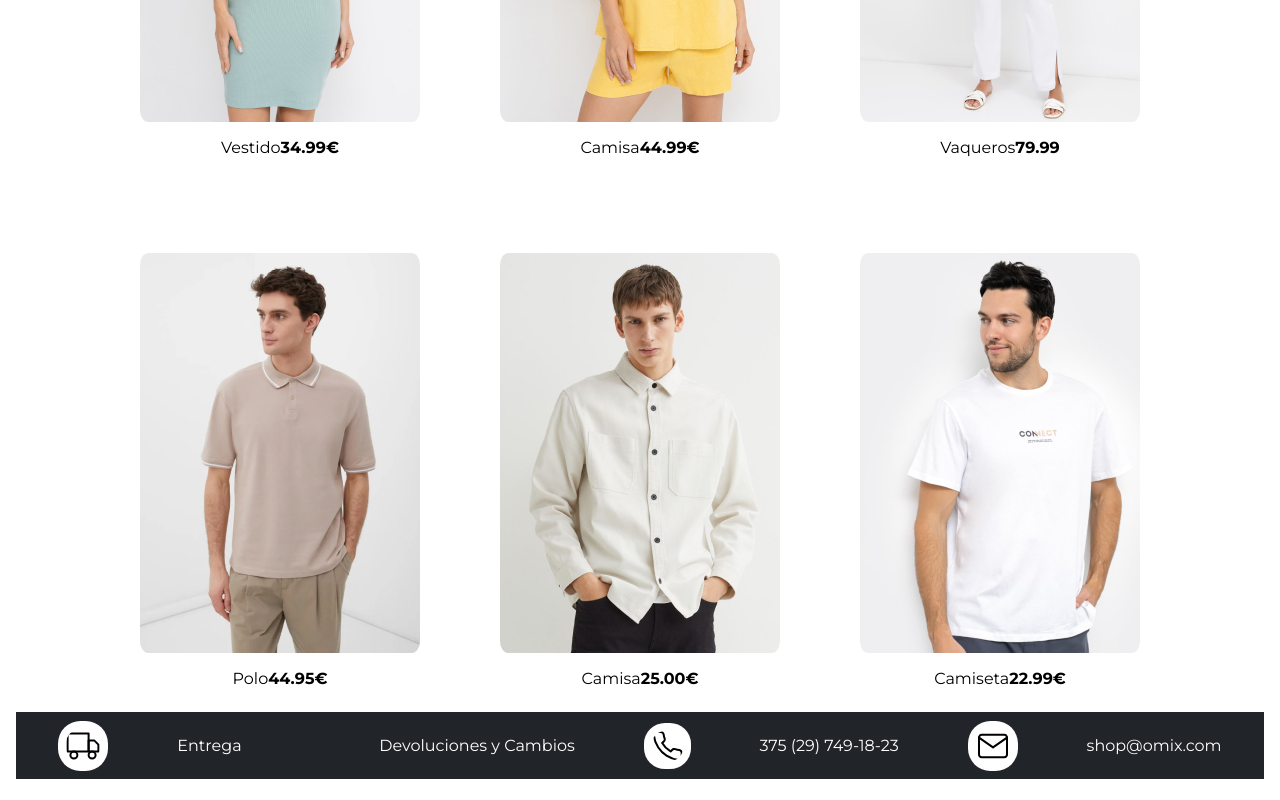
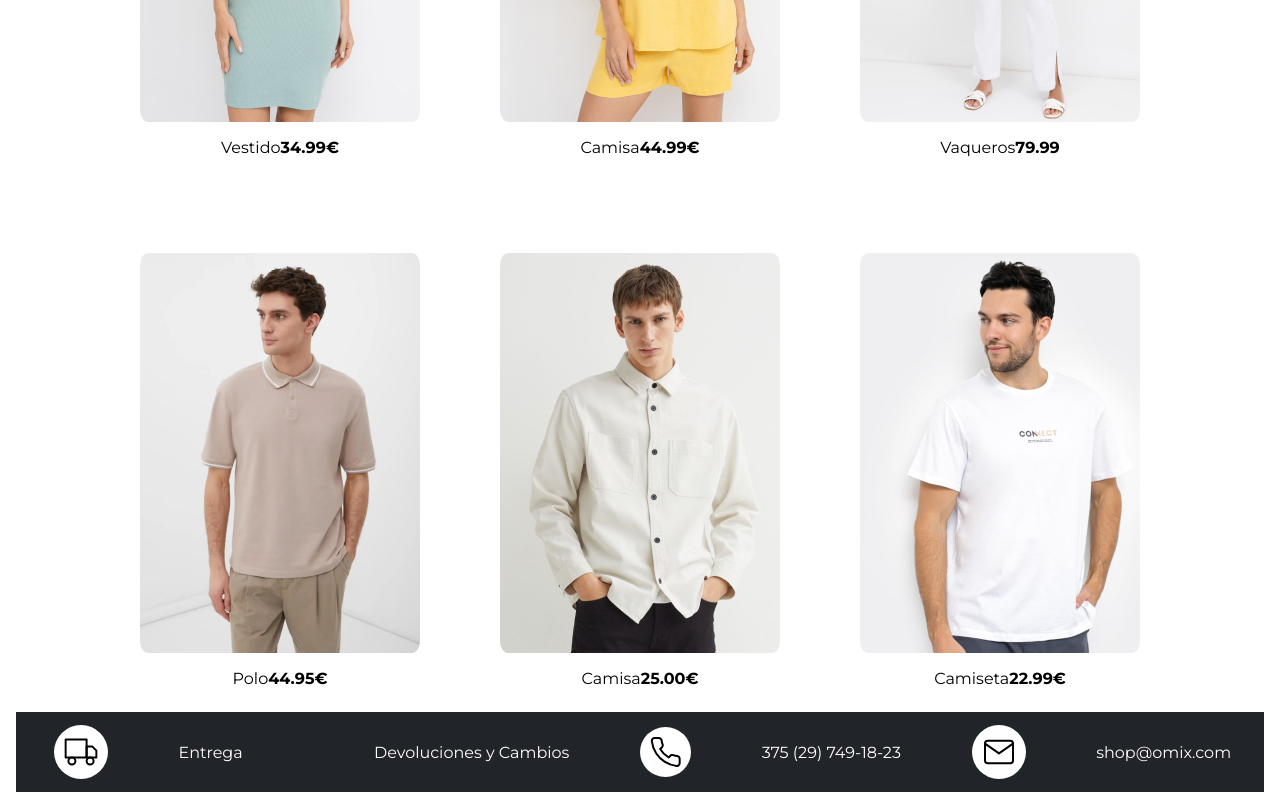
Before and after one commit to AlvaroLF92/entregas-bootcampjs, a plain HTML site: page entrega-html/index.html in a window 1280 px wide. Shown: the part 474-1274 px from the top of the page. Drawn offline with Linux system fonts and the light colour scheme.

Commit message:
Solucionado un problema en los iconos del footer

```diff
--- a/entrega-html/css/styles.css
+++ b/entrega-html/css/styles.css
@@ -109,20 +109,35 @@
   margin: 0.5rem;
   padding: 0.5rem;
 }
+footer div {
+  display: flex;
+  align-items: center;
+  justify-content: space-evenly;
+  margin: 5px;
+  gap: 1rem;
+}
 
 footer p {
   font-family: "Montserrat", sans-serif;
   font-weight: 400;
   font-size: 8px;
   color: var(--primary-color)
+
 }
 
+.footer-box-item {
+  border-radius: 50%;
+  overflow: hidden;
+}
 
-footer img {
-  border-radius: 45%;
-  padding: 8px;
+footer div img {
+  display: flex;
+  padding: 10px;
   background-color: var(--primary-color);
+  width: 100%;
+
 }
+
 
 footer p:hover {
   cursor: pointer;
--- a/entrega-html/index.html
+++ b/entrega-html/index.html
@@ -98,15 +98,24 @@
 <footer class="footer">
 
   <div class="footer-content">
-    <img src="./assets/icons/icon-truck.svg">
-    <p>Entrega<p>
+    <div class="footer-box-item">
+      <img src="./assets/icons/icon-truck.svg">
+    </div>
+    <p>Entrega
+    <p>
     <p>Devoluciones y Cambios</p>
 
-    <img src="./assets/icons/icon-phone.svg">
+    <div class="footer-box-item">
+      <img src="./assets/icons/icon-phone.svg">
+    </div>
     <p>375 (29) 749-18-23</p>
 
-    <img src="./assets/icons/icon-mail.svg">
+    <div class="footer-box-item">
+      <img src="./assets/icons/icon-mail.svg">
+    </div>
+
     <p>shop@omix.com</p>
+
   </div>
 
 </footer>
```
